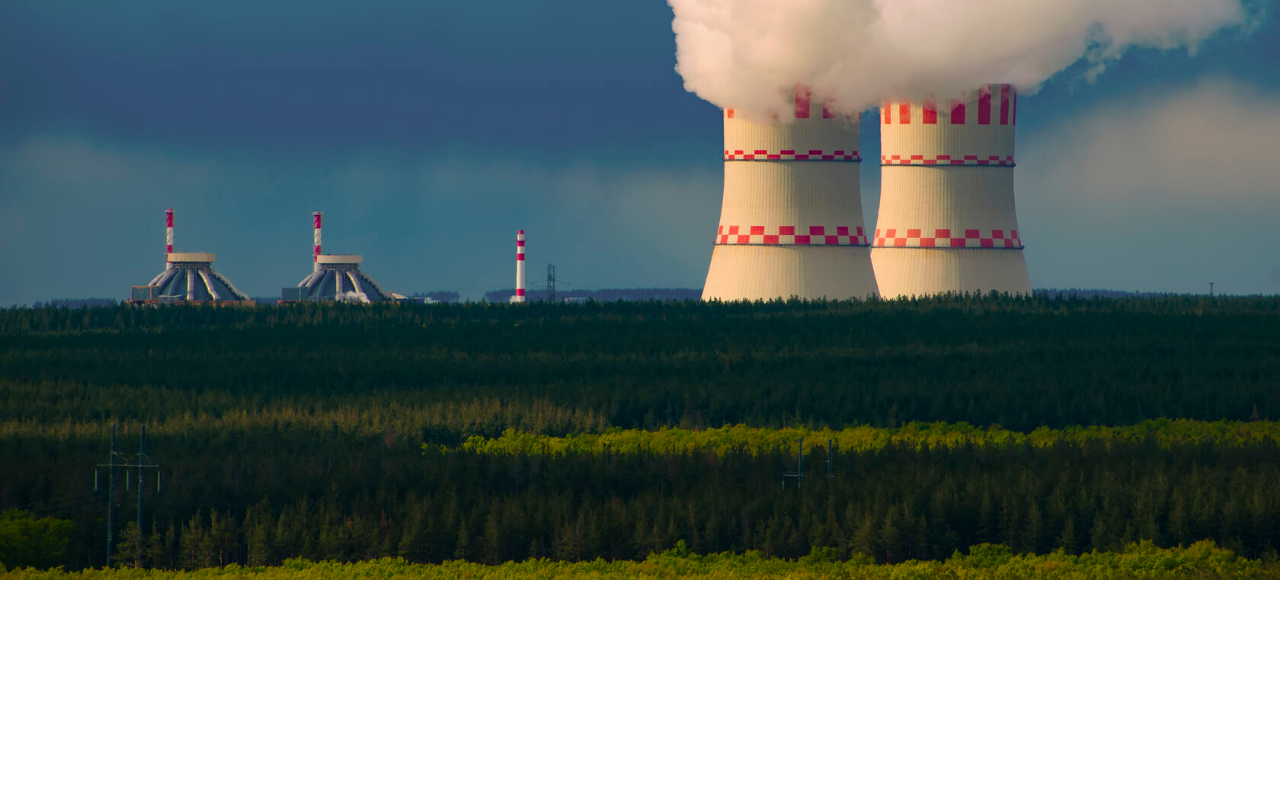
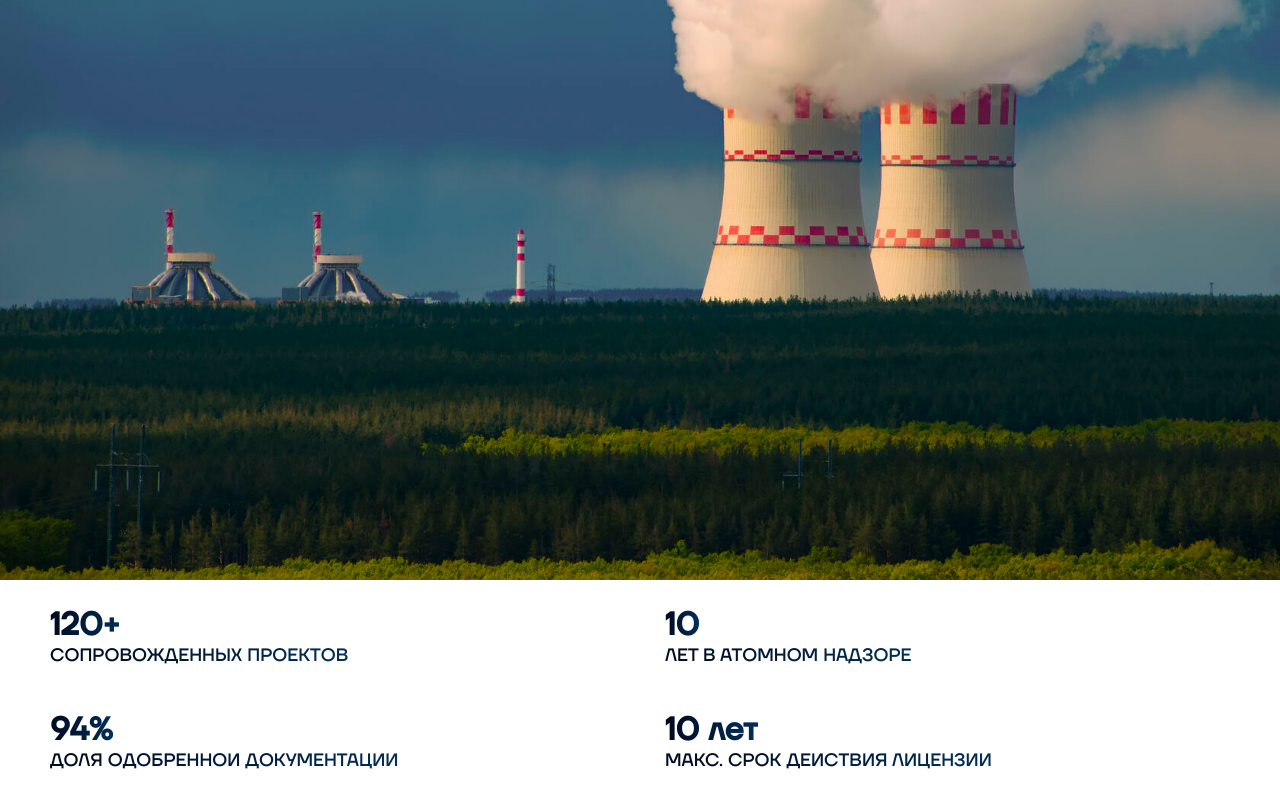
Before and after one commit to AAAlex2001/resurs-atom, a Next.js app in the folder frontend/: page / in a window 1280 px wide. Shown: the part 795-1595 px from the top of the page. Before the commit the page ends 1375 px from the top, so only its background shows below. Built offline with nearby package versions, Linux system fonts and the light colour scheme.

Commit message:
статистика

```diff
--- a/frontend/src/app/page.tsx
+++ b/frontend/src/app/page.tsx
@@ -1,5 +1,6 @@
 import { Hero } from "@/widgets/Landing/Hero";
 import { Header } from "@/widgets/Header";
+import { Stats } from "@/widgets/Landing/Stats";
 
 
 const HeroData ={
@@ -13,12 +14,21 @@ const HeroData ={
   imageAlt: "Получение атомных лицензий Ростехнадзора",
 }
 
+const StatsData = {
+  stats: [
+    { id: 1, number: "120+", text: "сопровождённых проектов" },
+    { id: 2, number: "10", text: "лет в атомном надзоре" },
+    { id: 3, number: "94%", text: "доля одобренной документации" },
+    { id: 4, number: "10 лет", text: "макс. срок действия лицензии" },
+  ],
+}
 
 export default function Home() {
   return (
     <>
       <Header />
       <Hero {...HeroData} />
+      <Stats {...StatsData} />
     </>
   );
 }
--- /dev/null
+++ b/frontend/src/widgets/Landing/Stats/index.tsx
@@ -0,0 +1,24 @@
+import style from "./style.module.scss";
+
+type StatsProps = {
+    stats: {
+        id: number;
+        number: string;
+        text: string;
+    }[];
+};
+
+export const Stats = ({ stats }: StatsProps) => {
+    return (
+        <section className={style.statsContainer}>
+            <div className={style.statsContent}>
+                {stats.map((stat) => (
+                    <div className={style.stat} key={stat.id}>
+                        <div className={style.statNumber}>{stat.number}</div>
+                        <div className={style.statText}>{stat.text}</div>
+                    </div>
+                ))}
+            </div>
+        </section>
+    );
+};
--- /dev/null
+++ b/frontend/src/widgets/Landing/Stats/style.module.scss
@@ -0,0 +1,64 @@
+.statsContainer {
+    display: flex;
+    justify-content: flex-start;
+    align-items: center;
+    padding: 30px 20px;
+}
+
+.statsContent {
+    display: flex;
+    flex-direction: column;
+    gap: 50px;
+    width: 100%;
+}
+
+.stat {
+    display: flex;
+    flex-direction: column;
+    align-items: flex-start;
+    gap: 5px;
+}
+
+.statNumber {
+    font-size: 32px;
+    font-weight: 700;
+    line-height: 100%;
+    background: linear-gradient(90deg, #000A1F 0%, #012E59 100%);
+    -webkit-background-clip: text;
+    -webkit-text-fill-color: transparent;
+    background-clip: text;
+}
+
+.statText {
+    font-size: 18px;
+    font-weight: 500;
+    line-height: 100%;
+    text-transform: uppercase;
+    background: linear-gradient(90deg, #000A1F 0%, #012E59 100%);
+    -webkit-background-clip: text;
+    -webkit-text-fill-color: transparent;
+    background-clip: text;
+}
+
+@media (min-width: 768px) {
+    .statsContainer {
+        padding: 30px 50px;
+    }
+
+    .statsContent {
+        display: grid;
+        grid-template-columns: 1fr 1fr;
+        gap: 50px;
+    }
+}
+
+
+@media (min-width: 1440px) {
+
+    .statsContent {
+        display: flex;
+        flex-direction: row;
+        justify-content: space-between;
+        align-items: center;
+    }
+}
```
